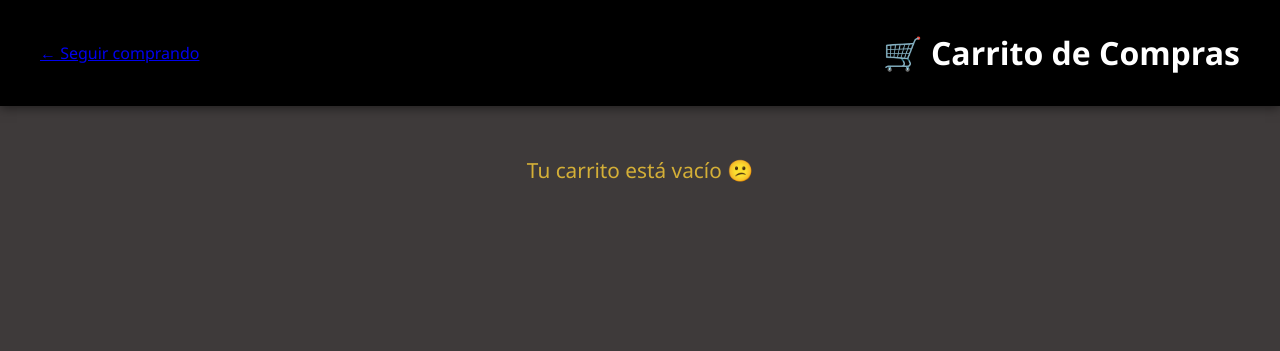
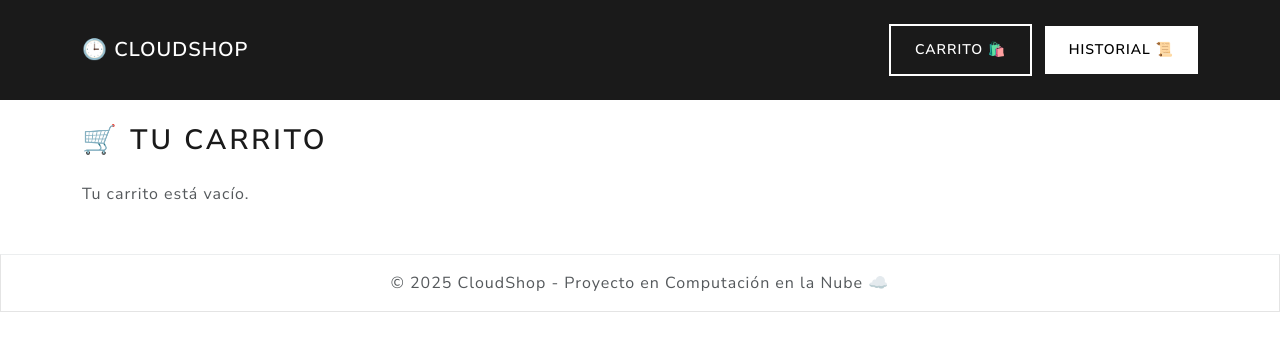
Before and after one commit to KeinerAstos/project_cloud, a Flask app: page /carrito in a window 1280 px wide. Shown: the top 351 px of the page. Run offline with Flask 3, Linux system fonts and the light colour scheme; some libraries are stand-ins or nearby versions.

Commit message:
Actualización de app.py, interfaz con Bootstrap y historial de compras

```diff
--- a/app.py
+++ b/app.py
@@ -1,5 +1,7 @@
-from flask import Flask, render_template, redirect, url_for, session
+from flask import Flask, render_template, redirect, url_for, session, flash, request
 import sqlite3
+import datetime
+import os
 
 # === CONFIGURACIÓN BÁSICA ===
 app = Flask(__name__)
@@ -9,7 +11,7 @@ DB_PATH = 'database.db'
 # === FUNCIÓN PARA CONECTAR A LA BD ===
 def get_db():
     conn = sqlite3.connect(DB_PATH)
-    conn.row_factory = sqlite3.Row  # Permite acceder por nombre (ej: row['nombre'])
+    conn.row_factory = sqlite3.Row
     return conn
 
 # === CONSULTAS A LA BASE DE DATOS ===
@@ -29,40 +31,91 @@ def get_producto(id):
     conn.close()
     return dict(row) if row else None
 
+# === REGISTRAR COMPRA EN BD ===
+def registrar_compra(carrito):
+    conn = get_db()
+    total = sum(item['precio'] * item['cantidad'] for item in carrito.values())
+    fecha = datetime.datetime.now().strftime("%Y-%m-%d %H:%M:%S")
+
+    cursor = conn.cursor()
+    cursor.execute('INSERT INTO compras (fecha, total) VALUES (?, ?)', (fecha, total))
+    compra_id = cursor.lastrowid
+
+    for item in carrito.values():
+        cursor.execute('''
+            INSERT INTO detalle_compra (compra_id, producto_id, nombre_producto, cantidad, subtotal)
+            VALUES (?, ?, ?, ?, ?)
+        ''', (compra_id, item['id'], item['nombre'], item['cantidad'], item['precio'] * item['cantidad']))
+
+    conn.commit()
+    conn.close()
+
 # === RUTAS PRINCIPALES ===
 @app.route('/')
 def index():
     productos = get_productos()
     return render_template('index.html', productos=productos)
 
-@app.route('/producto/<int:id>')
-def producto(id):
-    p = get_producto(id)
-    if not p:
-        return redirect(url_for('index'))
-    return render_template('product.html', producto=p)
-
-# === CARRITO ===
 @app.route('/agregar/<int:id>')
 def agregar(id):
     producto = get_producto(id)
-    if producto:
-        if 'carrito' not in session:
-            session['carrito'] = []
-        session['carrito'].append(producto)
-    return redirect(url_for('carrito'))
+    if not producto:
+        flash("Producto no encontrado.", "danger")
+        return redirect(url_for('index'))
+
+    carrito = session.get('carrito', {})
+
+    if str(id) in carrito:
+        carrito[str(id)]['cantidad'] += 1
+    else:
+        carrito[str(id)] = {
+            'id': producto['id'],
+            'nombre': producto['nombre'],
+            'precio': producto['precio'],
+            'cantidad': 1
+        }
+
+    session['carrito'] = carrito
+    flash(f"{producto['nombre']} agregado al carrito 🛒", "success")
+    return redirect(url_for('index'))
 
 @app.route('/carrito')
 def carrito():
-    carrito = session.get('carrito', [])
-    total = sum([p['precio'] for p in carrito])
+    carrito = session.get('carrito', {})
+    total = sum(item['precio'] * item['cantidad'] for item in carrito.values())
     return render_template('cart.html', carrito=carrito, total=total)
 
-@app.route('/vaciar')
-def vaciar():
+@app.route('/eliminar/<int:id>')
+def eliminar(id):
+    carrito = session.get('carrito', {})
+    if str(id) in carrito:
+        del carrito[str(id)]
+        session['carrito'] = carrito
+        flash("Producto eliminado del carrito ❌", "info")
+    return redirect(url_for('carrito'))
+
+@app.route('/finalizar', methods=['POST'])
+def finalizar():
+    carrito = session.get('carrito', {})
+    if not carrito:
+        flash("Tu carrito está vacío.", "warning")
+        return redirect(url_for('index'))
+
+    registrar_compra(carrito)
     session.pop('carrito', None)
-    return redirect(url_for('index'))
+    flash("Compra registrada exitosamente ✅ ¡Gracias por tu pedido!", "success")
+    return redirect(url_for('historial'))
 
-# === EJECUCIÓN LOCAL ===
+@app.route('/historial')
+def historial():
+    conn = get_db()
+    compras = conn.execute('SELECT * FROM compras ORDER BY fecha DESC').fetchall()
+    conn.close()
+    return render_template('historial.html', compras=compras)
+
+# === EJECUCIÓN ===
 if __name__ == '__main__':
+    if not os.path.exists(DB_PATH):
+        from init_db import crear_bd
+        crear_bd()
     app.run(debug=True)
--- a/templates/cart.html
+++ b/templates/cart.html
@@ -1,27 +1,34 @@
-<!DOCTYPE html>
-<html lang="es">
-<head>
-    <meta charset="UTF-8">
-    <title>Carrito - CloudShop</title>
-    <link rel="stylesheet" href="{{ url_for('static', filename='css/styles.css') }}">
-</head>
-<body>
-    <header>
-        <a href="{{ url_for('index') }}">← Seguir comprando</a>
-        <h1>🛒 Carrito de Compras</h1>
-    </header>
-    <main>
-        {% if carrito %}
-            <ul>
-                {% for item in carrito %}
-                    <li>{{ item.nombre }} — ${{ "{:,.0f}".format(item.precio) }}</li>
-                {% endfor %}
-            </ul>
-            <h3>Total: ${{ "{:,.0f}".format(total) }}</h3>
-            <a class="btn" href="{{ url_for('vaciar') }}">Vaciar carrito</a>
-        {% else %}
-            <p>Tu carrito está vacío 😕</p>
-        {% endif %}
-    </main>
-</body>
-</html>
+{% extends "layout.html" %}
+{% block content %}
+<h2 class="mb-4">🛒 Tu Carrito</h2>
+{% if carrito %}
+<table class="table table-bordered align-middle">
+  <thead class="table-dark">
+    <tr>
+      <th>Producto</th>
+      <th>Cantidad</th>
+      <th>Precio</th>
+      <th>Subtotal</th>
+      <th></th>
+    </tr>
+  </thead>
+  <tbody>
+    {% for item in carrito.values() %}
+    <tr>
+      <td>{{ item.nombre }}</td>
+      <td>{{ item.cantidad }}</td>
+      <td>${{ item.precio }}</td>
+      <td>${{ item.precio * item.cantidad }}</td>
+      <td><a href="{{ url_for('eliminar', id=item.id) }}" class="btn btn-danger btn-sm">Eliminar</a></td>
+    </tr>
+    {% endfor %}
+  </tbody>
+</table>
+<h4>Total: ${{ total }}</h4>
+<form method="post" action="{{ url_for('finalizar') }}">
+  <button type="submit" class="btn btn-primary mt-3">Finalizar compra 💳</button>
+</form>
+{% else %}
+<p>Tu carrito está vacío.</p>
+{% endif %}
+{% endblock %}
--- /dev/null
+++ b/templates/layout.html
@@ -0,0 +1,41 @@
+<!DOCTYPE html>
+<html lang="es">
+<head>
+  <meta charset="UTF-8">
+  <meta name="viewport" content="width=device-width, initial-scale=1.0">
+  <title>CloudShop</title>
+  <!-- Bootswatch Lux Theme -->
+  <link href="https://cdn.jsdelivr.net/npm/bootswatch@5.3.3/dist/lux/bootstrap.min.css" rel="stylesheet">
+  <!-- Favicon -->
+  <link rel="icon" type="image/x-icon" href="{{ url_for('static', filename='favicon.ico') }}">
+</head>
+<body>
+  <nav class="navbar navbar-expand-lg navbar-dark bg-primary">
+    <div class="container">
+      <a class="navbar-brand" href="{{ url_for('index') }}">🕒 CloudShop</a>
+      <div>
+        <a class="btn btn-outline-light me-2" href="{{ url_for('carrito') }}">Carrito 🛍️</a>
+        <a class="btn btn-light" href="{{ url_for('historial') }}">Historial 📜</a>
+      </div>
+    </div>
+  </nav>
+
+  <div class="container mt-4">
+    {% with messages = get_flashed_messages(with_categories=true) %}
+      {% if messages %}
+        {% for category, message in messages %}
+          <div class="alert alert-{{ category }} alert-dismissible fade show" role="alert">
+            {{ message }}
+            <button type="button" class="btn-close" data-bs-dismiss="alert"></button>
+          </div>
+        {% endfor %}
+      {% endif %}
+    {% endwith %}
+    {% block content %}{% endblock %}
+  </div>
+
+  <footer class="text-center mt-5 py-3 bg-light border-top">
+    <p class="mb-0">© 2025 CloudShop - Proyecto en Computación en la Nube ☁️</p>
+  </footer>
+</body>
+</html>
```
Also changed, not shown: init_db.py (+53 -38 lines), templates/historial.html (added, +26 -0 lines), templates/index.html (+18 -48 lines).
